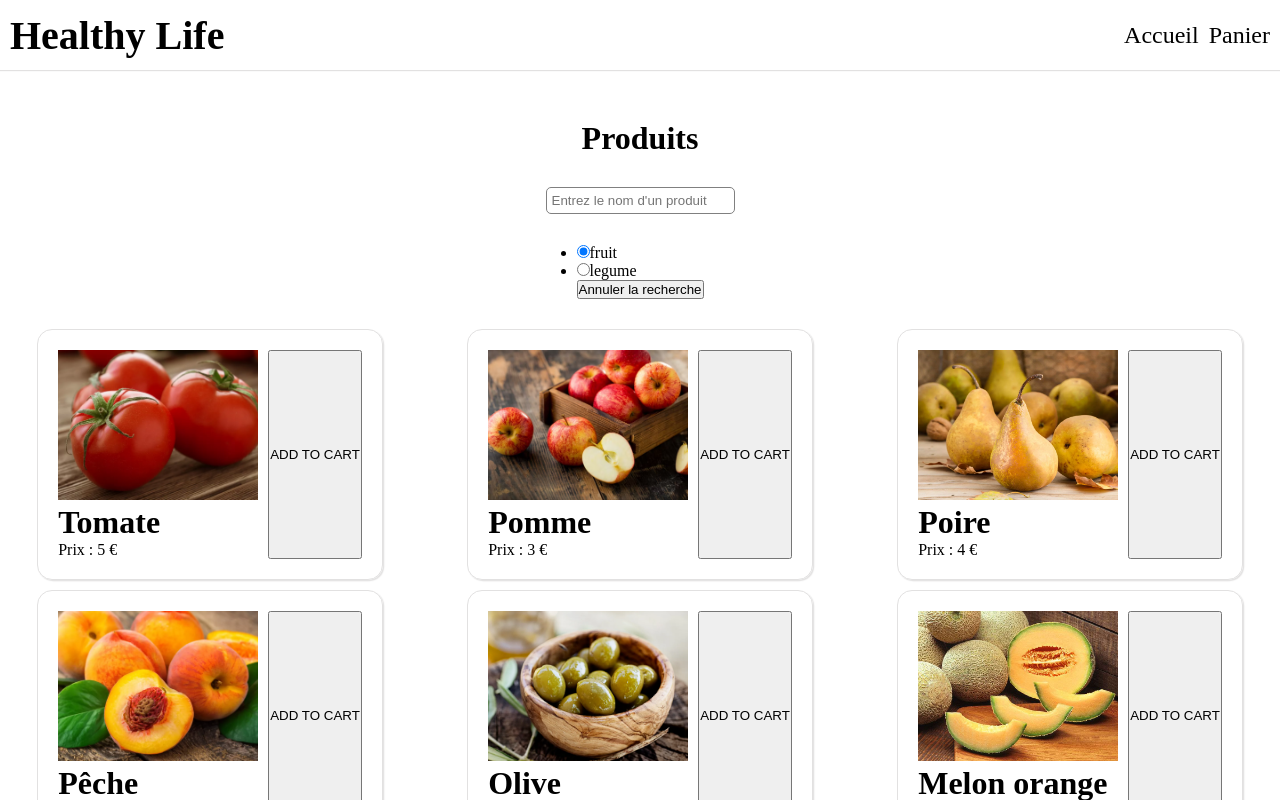
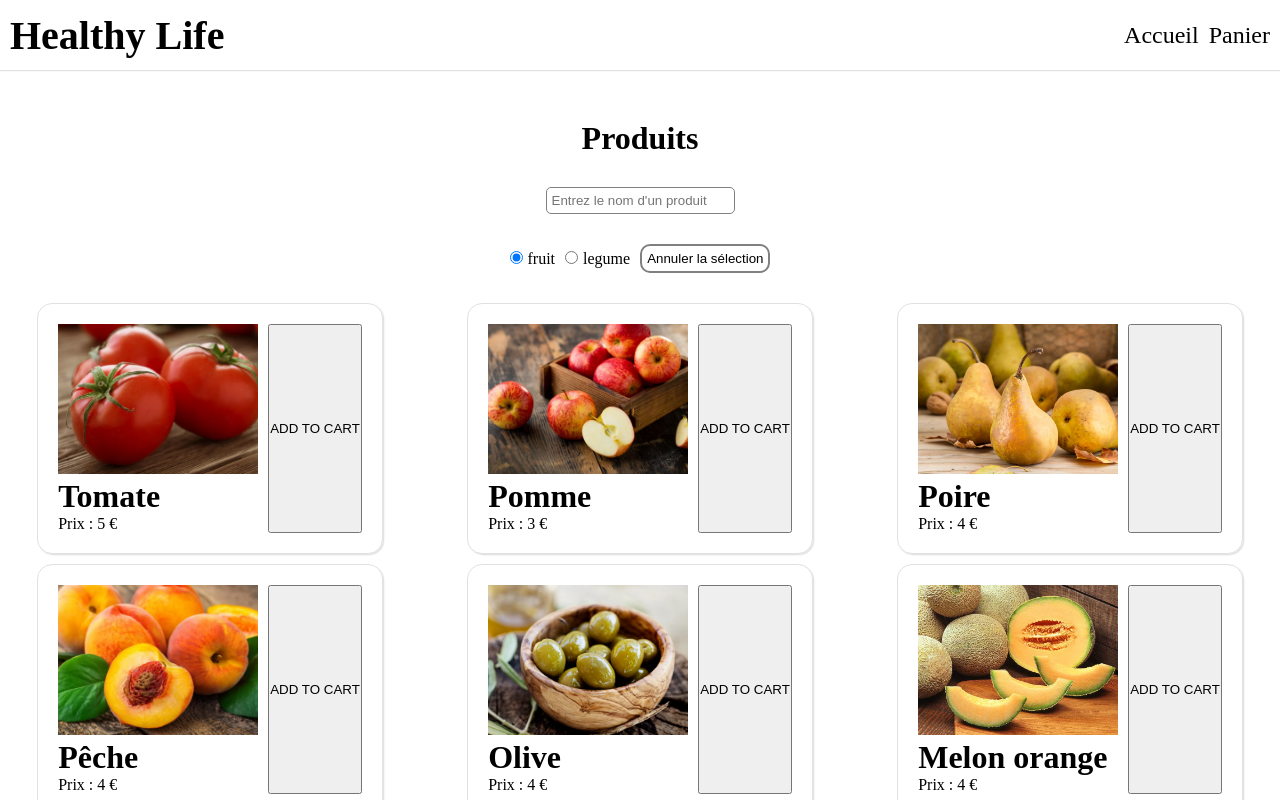
Before and after one commit to NicolasRadic/workshop-react-website, a React (Create React App) app: page / in a window 1280 px wide. Both pictures are taken after a click on the radio button "fruit". Shown: the top 800 px of the page. Built offline with nearby package versions, Linux system fonts and the light colour scheme; data requests are answered from the project's data file.

Commit message:
radio style and modif

```diff
--- a/src/components/Content.js
+++ b/src/components/Content.js
@@ -33,21 +33,24 @@ const Content = () => {
         />
       </form>
       <ul>
-        {categoryRadio.map((continent) => (
-          <li key={continent}>
+        {categoryRadio.map((category) => (
+          <li key={category}>
             <input
               type="radio"
-              id={continent}
+              id={category}
               name="categoryRadio"
-              checked={continent === selectedRadio}
+              checked={category === selectedRadio}
               onChange={(e) => setSelectedRadio(e.target.id)}
             />
-            <label htmlFor={continent}>{continent}</label>
+            <label htmlFor={category}>{category}</label>
           </li>
         ))}
         {selectedRadio && (
-          <button onClick={() => setSelectedRadio("")}>
-            Annuler la recherche
+          <button
+            className="stop-selection"
+            onClick={() => setSelectedRadio("")}
+          >
+            Annuler la sélection
           </button>
         )}
       </ul>
--- a/src/styles/components/_content.scss
+++ b/src/styles/components/_content.scss
@@ -21,4 +21,24 @@
     justify-content: space-around;
     gap: 10px;
   }
+
+  ul {
+    display: flex;
+    justify-content: center;
+    align-items: center;
+    list-style: none;
+    li {
+      padding-right: 10px;
+      input {
+        margin-right: 5px;
+      }
+    }
+  }
+
+  .stop-selection {
+    background: white;
+    padding: 5px;
+    border-radius: 10px;
+    border: 2px solid gray;
+  }
 }
```
